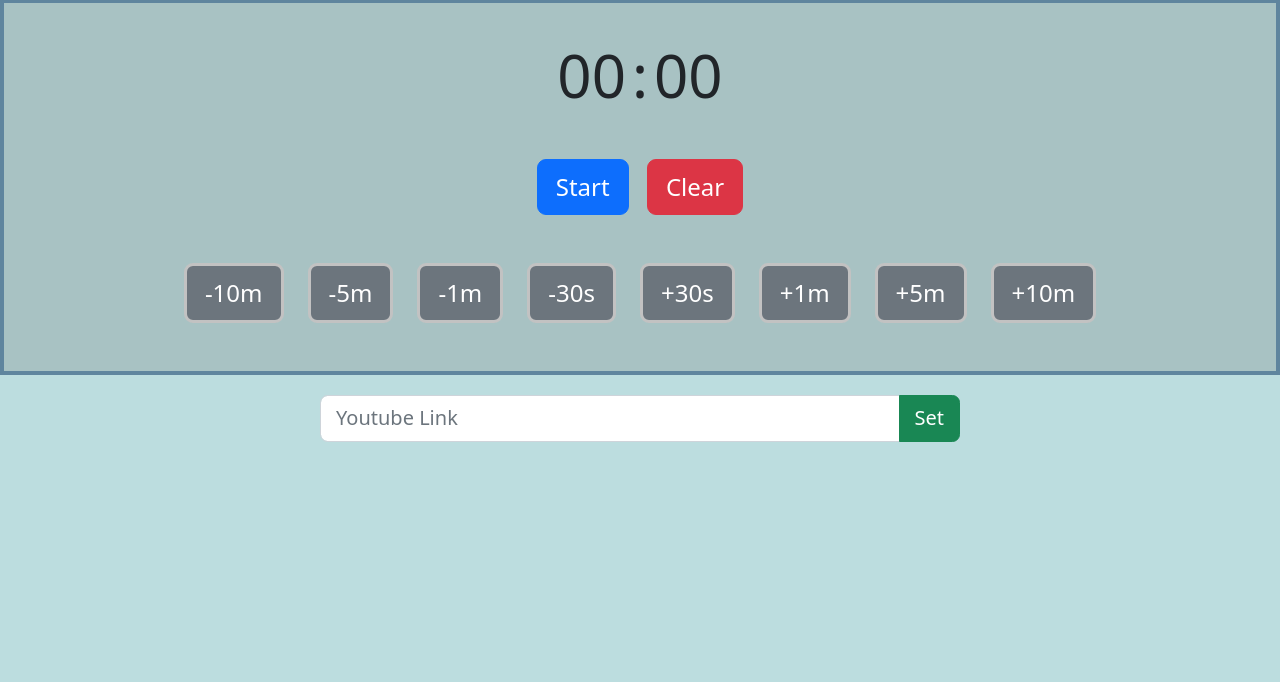
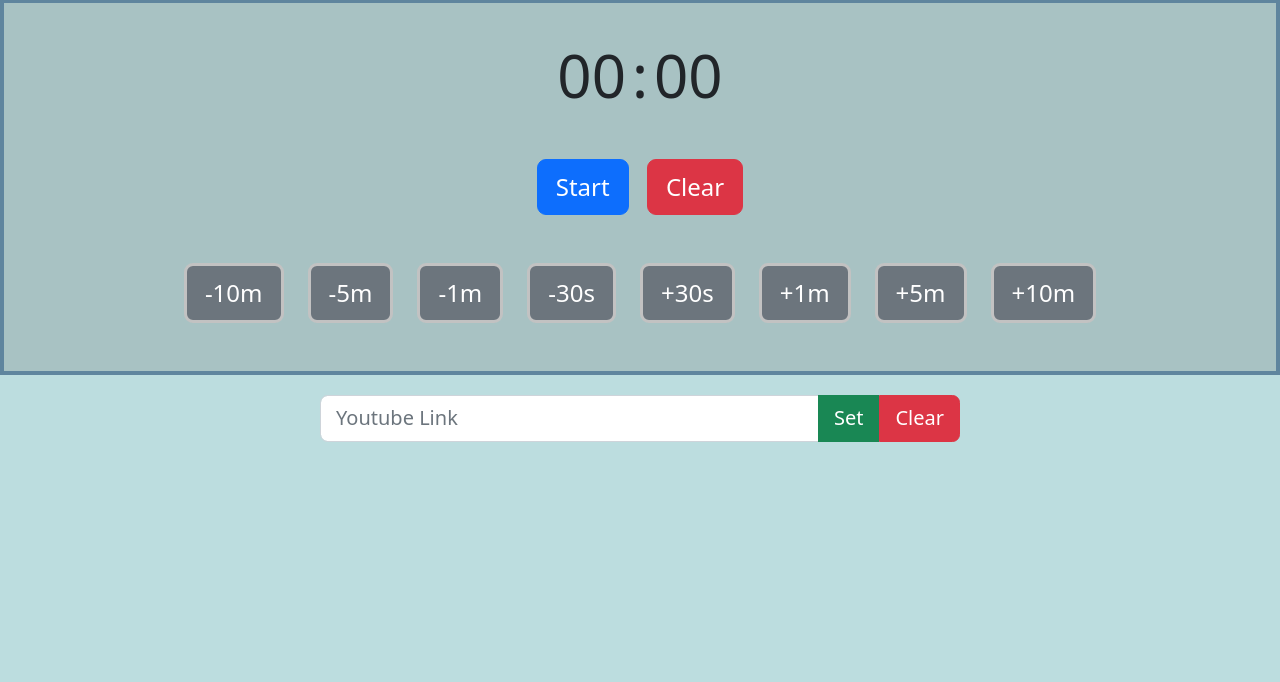
Before and after one commit to RichardRosenblat/music-timer, a PHP site: page / in a window 1280 px wide. Shown: the part 27-709 px from the top of the page. Run offline with PHP 8.4, Linux system fonts and the light colour scheme.

Commit message:
add icon and add clear video button

```diff
--- a/index.html
+++ b/index.html
@@ -10,6 +10,7 @@
         integrity="sha384-0evHe/X+R7YkIZDRvuzKMRqM+OrBnVFBL6DOitfPri4tjfHxaWutUpFmBp4vmVor" crossorigin="anonymous">
     <link rel="stylesheet" href="styles.css">
     <script src="script.js"></script>
+    <link rel="icon" href="./assets/hourglass.ico">
 </head>
 
 <body onkeydown="Input.recieveInput(event)" onload="Application.load()">
@@ -43,8 +44,9 @@
     <div class="text-center input-div">
         <div class="input-group my-3 label">
             <input id="link-label" type="text" class="form-control" placeholder="Youtube Link" aria-label="Youtube Link">
-            <div class="input-group-append">
-                <button class="corners-pont-round btn btn-success" onclick="Video.setVideo()" type="button">Set</button>
+            <div class="input-group-append display-flex">
+                <button class="corners-pointy btn btn-success" onclick="Video.setVideo()" type="button">Set</button>
+                <button class="corners-tl-bl-pointy btn btn-danger" onclick="Video.clearVideo()" type="button">Clear</button>
             </div>
         </div>
         <div class="justify-content-center m-4">
--- a/script.js
+++ b/script.js
@@ -342,9 +342,8 @@ class Display {
         invalidVideoAlert.classList.remove("hidden")
         setTimeout(function () {
             Display.hideInvalidVideoError();
-        }, 500);
+        }, 1000);
     }
-
     static hideInvalidVideoError() {
         document.getElementById("invalid_video").classList.add("hidden")
     }
@@ -354,7 +353,7 @@ class Display {
     }
 
     static hidePlayer() {
-        document.getElementById("player").classList.remove("hidden")
+        document.getElementById("player").classList.add("hidden")
     }
     static showPlayer() {
         document.getElementById("player").classList.remove("hidden")
@@ -418,25 +417,25 @@ class Video {
 
             if (link.includes("https://www.youtube.com") || link.includes("https://youtu.be/")) {
 
-                // If link is from a video in a given playlist
+
                 if (link.includes("index")) {
                     linkType = "playlist"
                     index = parseInt(link.split("index=").pop()) - 1;
                     return link.split("list=").pop().split("&").shift();
                 }
 
-                // If link is of a playlist without a specific video
+
                 if (link.includes("playlist?")) {
                     linkType = "playlist";
                     return link.split("list=").pop();
                 }
 
-                // If link is of a single video
+
                 if (link.includes("watch?")) {
                     linkType = "single";
                     return link.substring(link.indexOf("=") + 1);
                 }
-                // If link is from a video shared
+
                 linkType = "single";
                 return link.substring(link.indexOf("/", 8) + 1);
             }
@@ -448,7 +447,7 @@ class Video {
 
 
         let videoStateChecker = setInterval(() => {
-            if (ApplicationState != 'playing'  && Player.getPlayerState() === 1) {
+            if (ApplicationState != 'playing' && Player.getPlayerState() === 1) {
                 Video.stopVideo();
                 clearInterval(videoStateChecker);
             }
@@ -458,4 +457,9 @@ class Video {
 
     }
 
+    static clearVideo() {
+        Player.stopVideo();
+        Player.loadVideoById("000");
+        Display.hidePlayer();
+    }
 }
--- a/styles.css
+++ b/styles.css
@@ -1,12 +1,12 @@
-.buttons-div{
+.buttons-div {
     padding-top: 10px;
 }
 
-.hidden{
+.hidden {
     display: none;
 }
 
-.footer{
+.footer {
     text-align: right;
     position: fixed;
     right: 0%;
@@ -14,19 +14,31 @@
     z-index: 3;
 }
 
-body{
+body {
     background-color: #bcdddf;
 }
 
-.main{
-    zoom:150%;
+.main {
+    zoom: 150%;
     margin-top: 2%;
     background-color: #a8c2c3;
     border: 3px solid #5f859e;
 
 }
 
-.help_text{
+.no-margin {
+    margin: 0px 0px 0px 0px;
+}
+
+.no-padding {
+    padding: 0px 0px 0px 0px;
+}
+
+.display-flex {
+  display: flex;
+}
+
+.help_text {
     border-radius: 25px;
     border: 3px solid #7291a5;
     color: #d0e2e2;
@@ -35,31 +47,35 @@ body{
     padding: 10%;
 }
 
-.btn-border{
+.btn-border {
     border: 2px solid #c2c2c2;
 }
 
-#lock_image{
-    width:20px;
-    height:20px;
+#lock_image {
+    width: 20px;
+    height: 20px;
 }
 
-.invalid_video{
-    zoom:50%;
+.invalid_video {
+    zoom: 50%;
     border-radius: 25px;
     border: 5px solid #903139;
 }
 
-.input-div{
+.input-div {
     margin-left: 25%;
-    width:50%;
+    width: 50%;
 }
 
-.corners-pont-round{
+.corners-pointy {
+    border-radius: 0px;
+}
+
+.corners-tl-bl-pointy {
     border-top-left-radius: 0px;
     border-bottom-left-radius: 0px;
 }
 
-.label{
-    zoom:125%;
+.label {
+    zoom: 125%;
 }
```
Also changed, not shown: README.md, assets/hourglass.ico (added).
